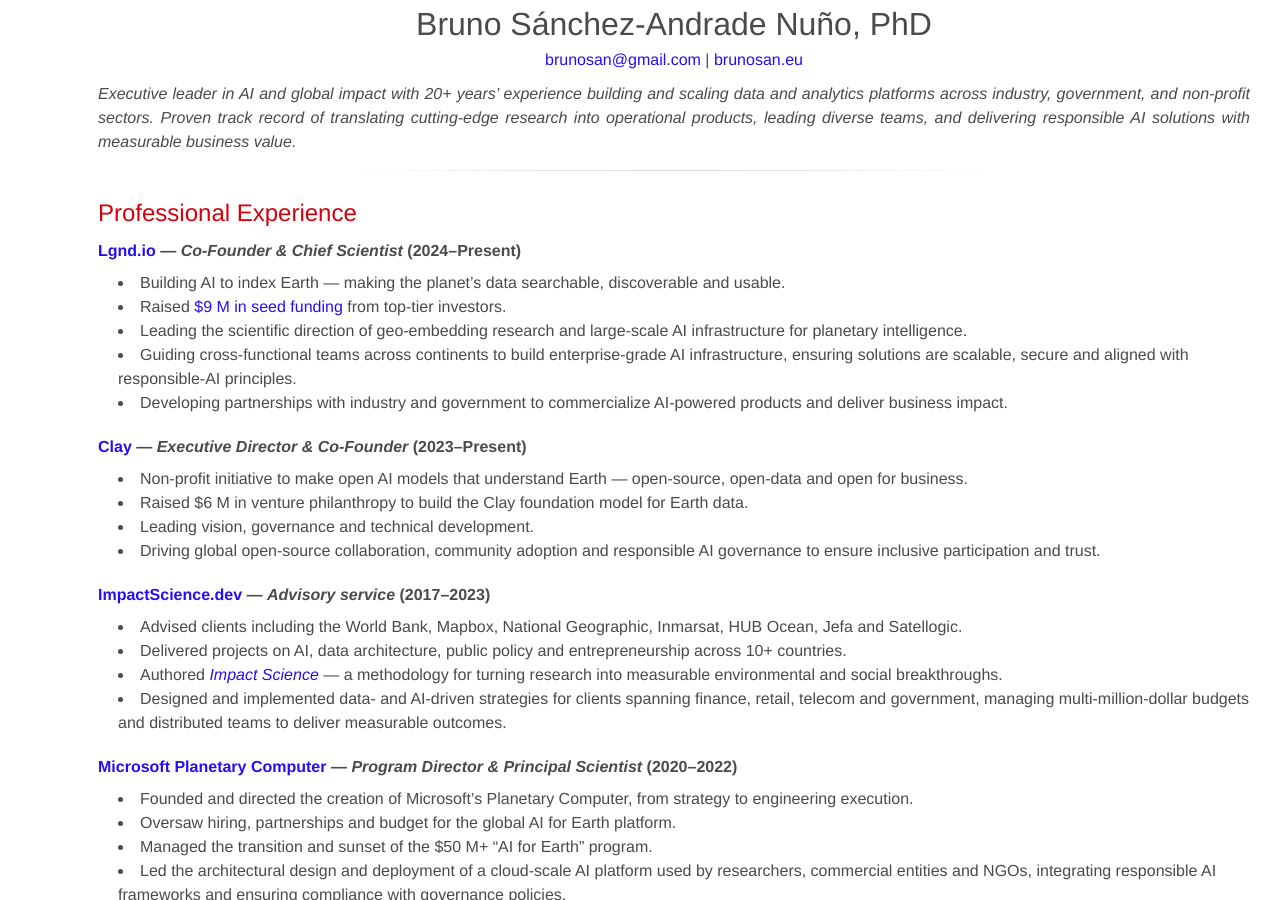
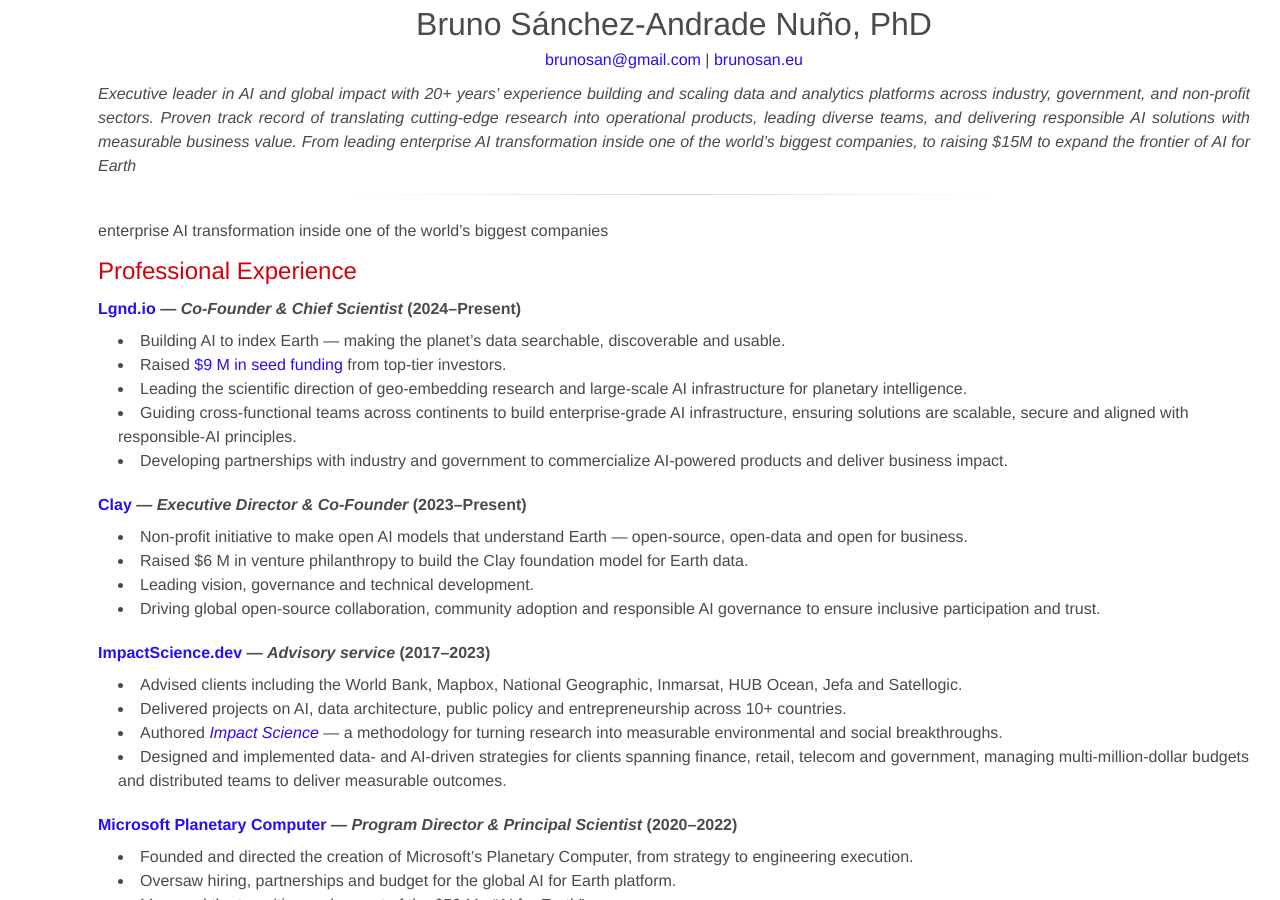
Before and after one commit to brunosan/cv, a Jekyll site: the page built from index.md, in a window 1280 px wide and 900 px high. Built offline with Jekyll 4.4.1, drawn with Linux system fonts in a browser that asks for light colours.

Commit message:
Update executive summary in index.md
Expanded executive summary to include experience in enterprise AI transformation and fundraising for AI initiatives.

```diff
--- a/index.md
+++ b/index.md
@@ -6,9 +6,10 @@
 # Bruno Sánchez‑Andrade Nuño, PhD
 <brunosan@gmail.com> | [brunosan.eu](http://brunosan.eu)
 
-*Executive leader in AI and global impact with 20+ years’ experience building and scaling data and analytics platforms across industry, government, and non‑profit sectors. Proven track record of translating cutting‑edge research into operational products, leading diverse teams, and delivering responsible AI solutions with measurable business value.*
+*Executive leader in AI and global impact with 20+ years’ experience building and scaling data and analytics platforms across industry, government, and non‑profit sectors. Proven track record of translating cutting‑edge research into operational products, leading diverse teams, and delivering responsible AI solutions with measurable business value. From leading enterprise AI transformation inside one of the world’s biggest companies, to raising $15M to expand the frontier of AI for Earth*
 
 ---
+enterprise AI transformation inside one of the world’s biggest companies
 
 ## Professional Experience
 
```
